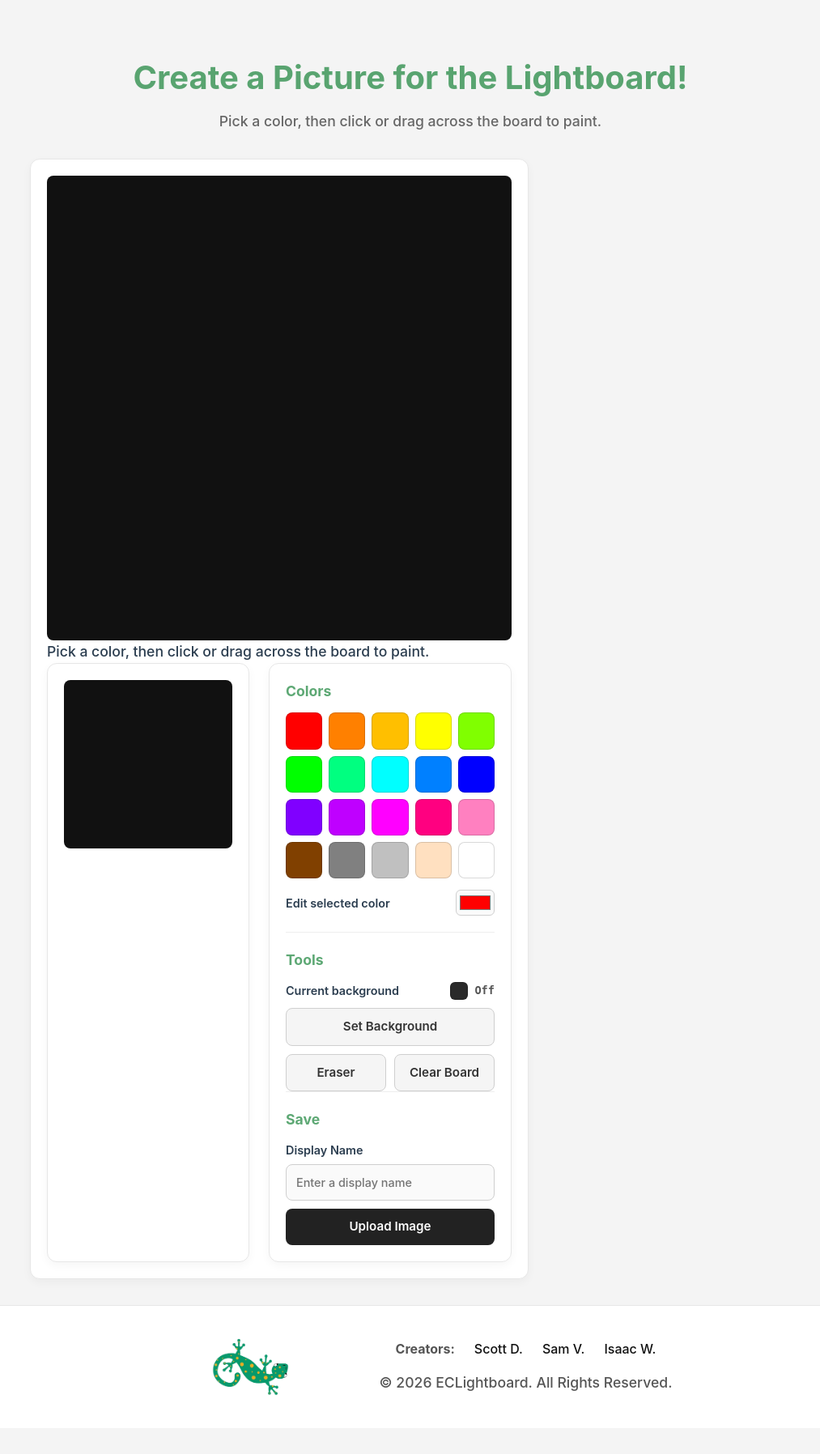
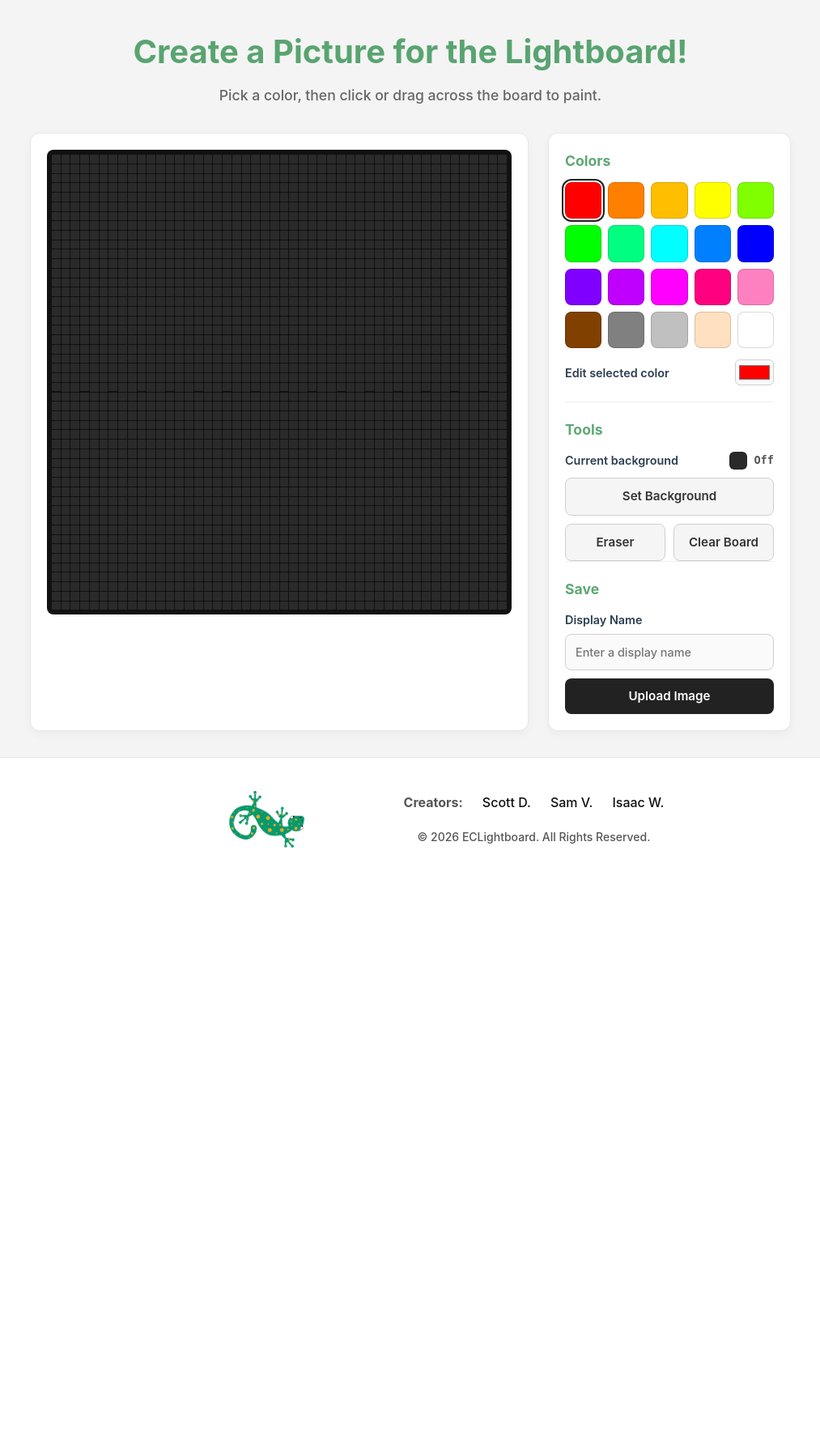
Before and after one commit to Hydromoon4493/ec_lightboard, a PHP site: page /web/create.php in a window 1280 px wide. Shown: the part 80-1876 px from the top of the page at 81% size, without its empty margins (133-1146 px from the left). After the commit the page ends 1128 px from the top, so only its background shows below. Run offline with PHP 8.4, Linux system fonts and the light colour scheme.

Commit message:
Fix for the create Tab and fix for the Footer

```diff
--- a/web/create.php
+++ b/web/create.php
@@ -7,15 +7,7 @@
 <link rel="stylesheet" href="includes/create.css?v=2">
 
 <main class="bodyDefult create-page">
-<main class="bodyDefult create-page">
     <h1>Create a Picture for the Lightboard!</h1>
-    <p>Pick a color, then click or drag across the board to paint.</p>
-
-    <div class="create-layout">
-
-        <!-- Board -->
-        <div class="create-card board-card">
-            <div class="board-grid" id="lights" aria-label="Lightboard canvas"></div>
     <p>Pick a color, then click or drag across the board to paint.</p>
 
     <div class="create-layout">
@@ -85,37 +77,6 @@
 </main>
 
 <script>
-    const COLS = 48, ROWS = 48;
-    const lights   = document.getElementById('lights');
-    const palette  = document.getElementById('palette');
-    const picker   = document.getElementById('colorPicker');
-    const eraser   = document.getElementById('eraserBtn');
-
-    let currColor = null;       // hex string, or null when erasing
-    let selectedSwatch = null;
-    let painting = false;
-
-    // build the 48 x 48 board
-    lights.style.setProperty('--cols', COLS);
-    for (let i = 0; i < COLS * ROWS; i++) {
-        const btn = document.createElement('button');
-        btn.type = 'button';
-        btn.tabIndex = -1;
-        lights.appendChild(btn);
-    }
-
-    function paint(cell) {
-        if (!cell || cell.parentElement !== lights) return;
-        cell.style.backgroundColor = currColor ?? '';
-        if (currColor) cell.dataset.color = currColor;   // keep the hex for saving later
-        else delete cell.dataset.color;
-    }
-
-    // click + drag painting (works for mouse and touch)
-    lights.addEventListener('pointerdown', (e) => {
-        e.preventDefault();
-        painting = true;
-        paint(e.target.closest('button'));
     const COLS = 48, ROWS = 48;
     const lights   = document.getElementById('lights');
     const palette  = document.getElementById('palette');
```
